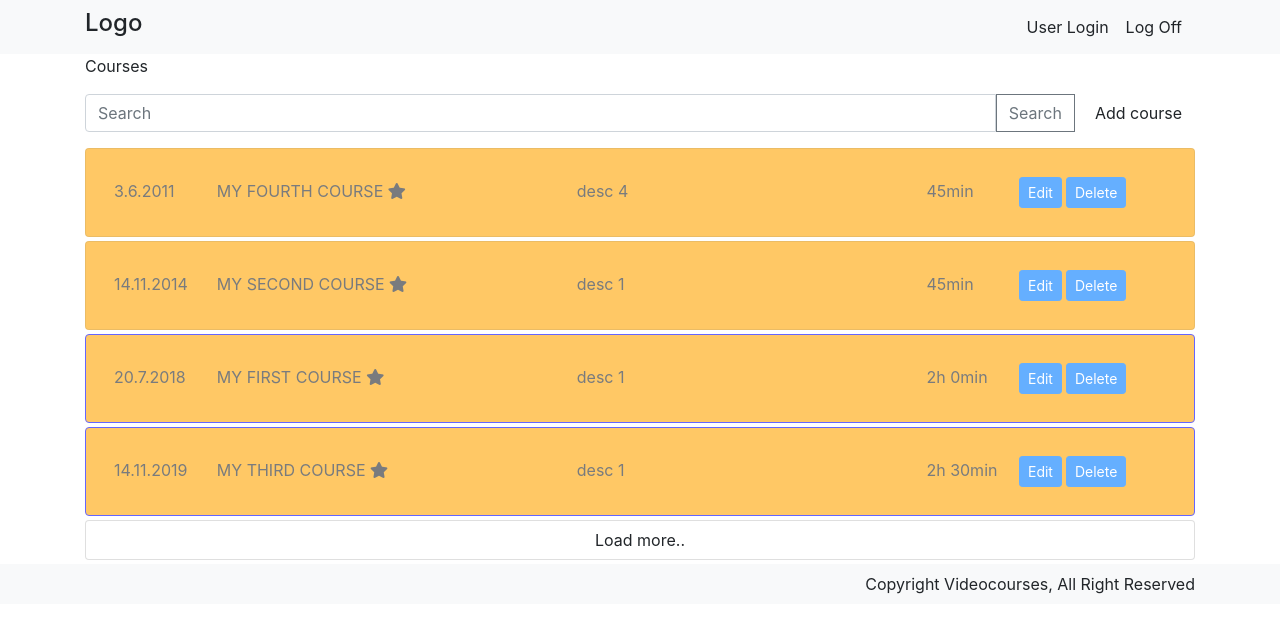
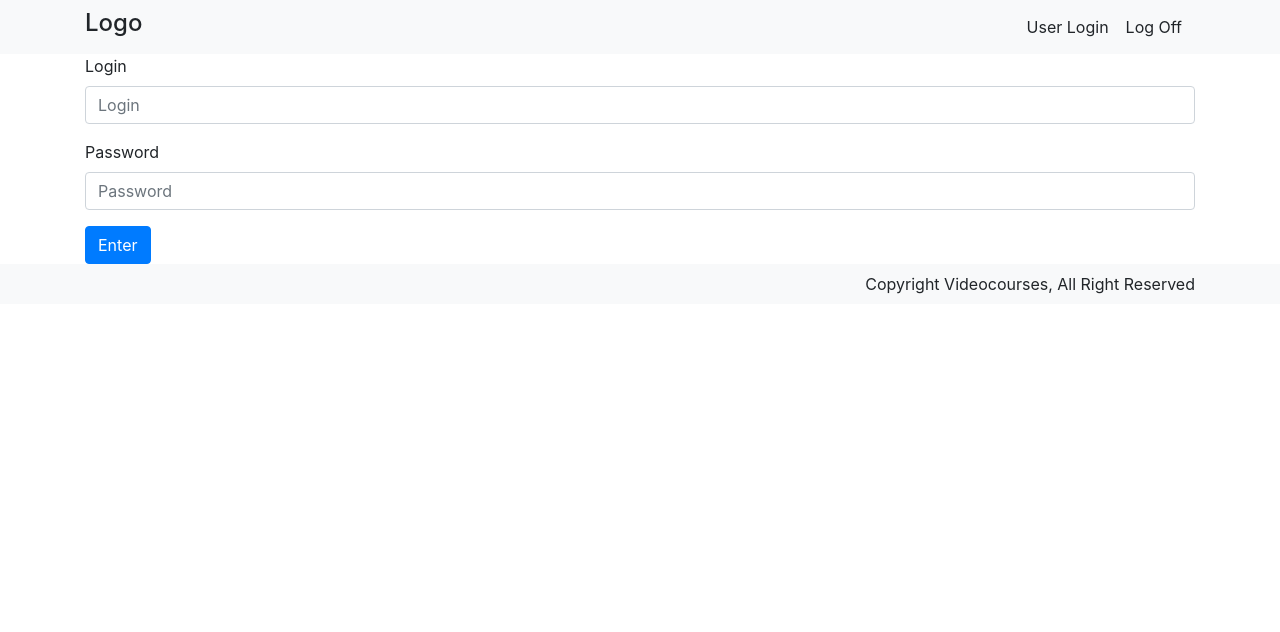
Before and after one commit to AnastasiaGritsuk/DreamAGMP, an Angular app: page / in a window 1280 px wide. Shown: the top 632 px of the page. Built offline with nearby package versions, Linux system fonts and the light colour scheme.

Commit message:
task_5 auth

```diff
--- a/src/app/app.component.html
+++ b/src/app/app.component.html
@@ -1,7 +1,10 @@
 <app-header></app-header>
 <div class="container">
-    <app-breadcrumbs></app-breadcrumbs>
-    <app-course-list></app-course-list>
-    <app-load-more></app-load-more>
+    <app-login-page *ngIf="!isAuth"></app-login-page>
+    <div *ngIf="isAuth">
+        <app-breadcrumbs></app-breadcrumbs>
+        <app-course-list></app-course-list>
+        <app-load-more></app-load-more>
+    </div>
 </div>
 <app-footer></app-footer>
--- a/src/app/app.component.ts
+++ b/src/app/app.component.ts
@@ -6,5 +6,7 @@ import { Component } from '@angular/core';
   styleUrls: ['./app.component.css']
 })
 export class AppComponent {
-  title = 'app';
+    title = 'app';
+    public isAuth = false;
+
 }
--- a/src/app/app.module.ts
+++ b/src/app/app.module.ts
@@ -6,8 +6,7 @@ import { CoreModule } from './core/core.module';
 import { CourseListModule } from './course-list/course-list.module';
 import { BreadcrumbsModule } from './breadcrumbs/breadcrumbs.module';
 import { LoadMoreModule } from './load-more/load-more.module';
-
-import { ColorBorderDirective } from './shared/colorBorder.directive';
+import { LoginPageModule } from './login-page/login-page.module';
 
 @NgModule({
   declarations: [
@@ -18,7 +17,8 @@ import { ColorBorderDirective } from './shared/colorBorder.directive';
     CoreModule,
     CourseListModule,
     BreadcrumbsModule,
-    LoadMoreModule
+    LoadMoreModule,
+    LoginPageModule
   ],
   providers: [],
   bootstrap: [AppComponent]
--- a/src/app/course-list/course-list/course-list.component.ts
+++ b/src/app/course-list/course-list/course-list.component.ts
@@ -20,7 +20,7 @@ export class CourseListComponent implements OnInit {
     ) {}
 
     ngOnInit() {
-        this.courseList = this.courseService.getCourseItems();
+        this.courseList = this.courseService.getList();
         this.courseListFiltered = this.courseList;
     }
 
--- a/src/app/course-list/course.service.ts
+++ b/src/app/course-list/course.service.ts
@@ -8,7 +8,7 @@ export class CourseService {
 
     constructor() { }
 
-    public getCourseItems(): CourseListItem[] {
+    public getList(): CourseListItem[] {
         return [
             {
                 id: 1,
@@ -40,4 +40,20 @@ export class CourseService {
             }
         ]
     }
+
+    public createCourse(): void {
+
+    }
+
+    public getItemById(id: number): void {
+
+    }
+
+    public updateItem(id: number): void {
+
+    }
+
+    public removeItem(id: number): void {
+
+    }
 }
--- /dev/null
+++ b/src/app/shared/utils.ts
@@ -0,0 +1,8 @@
+export class Utils {
+    public static uniqueId() {
+        let date = Date.now();
+        let random = Math.random() * Math.random();
+
+        return Math.floor(date * random).toString();
+    }
+}
```
